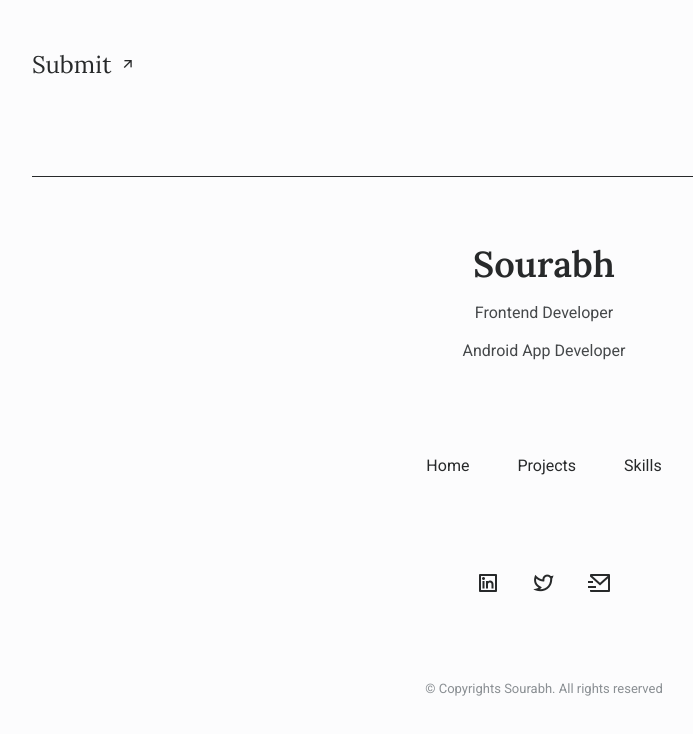
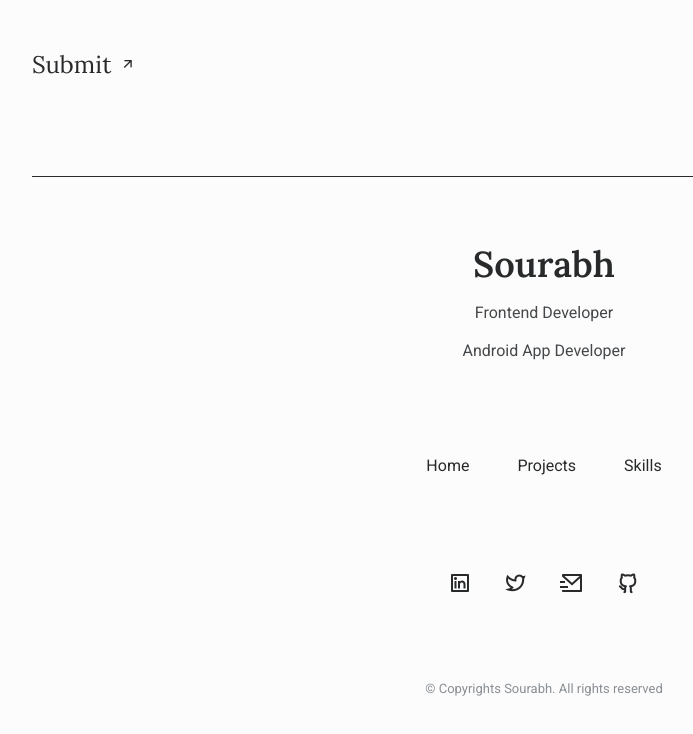
Before and after one commit to sourabhm01/SourabhPersonalPortfolio, a plain HTML site: page index.html in a window 1280 px wide. Shown: the part 6366-7100 px from the top of the page, without its empty margins (96-789 px from the left). Drawn offline with nearby package versions, Linux system fonts and the light colour scheme.

Commit message:
Update index.html

```diff
--- a/index.html
+++ b/index.html
@@ -603,6 +603,10 @@
                 <a href="mailto:sourabhmaithani9050@gmail.com" target="_blank" class="footer__social-link">
                     <i class="ri-mail-send-line"></i>
                 </a>
+
+                <a href="https://github.com/sourabhm01" target="_blank" class="footer__social-link">
+                    <i class="ri-github-line"></i>
+                </a>
             </ul>
 
             <span class="footer__copy">
```
